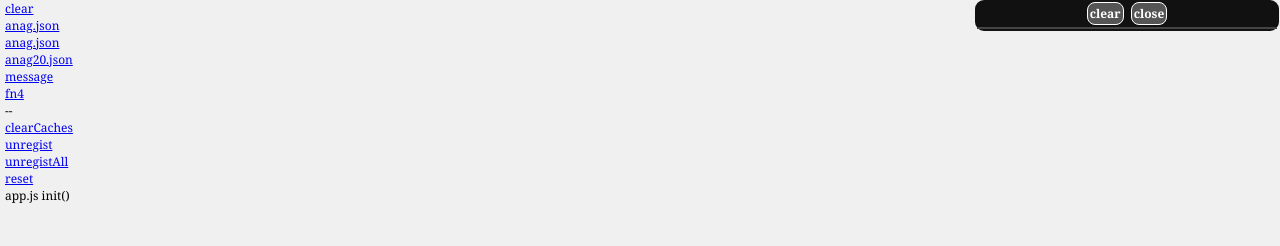
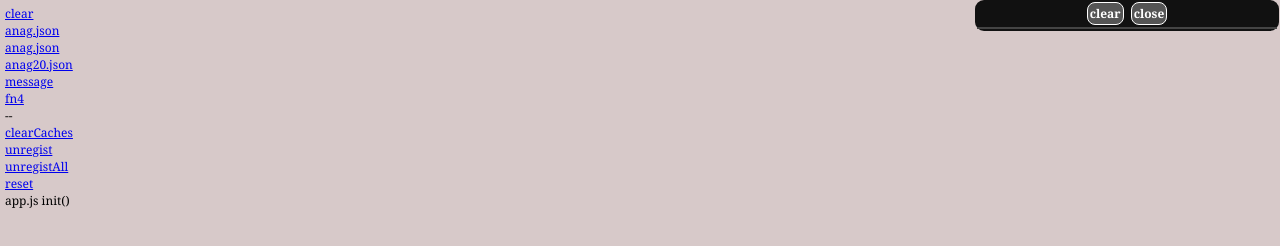
Before and after one commit to xmaterni/ua, a browser extension: page pwaes1/index.html in a window 1280 px wide. Drawn offline with nearby package versions, Linux system fonts and the light colour scheme; files that its build step writes are made by us from their sources.

Commit message:
10-11-22 (23:59)

```diff
--- a/pwaes4/style.less
+++ b/pwaes4/style.less
@@ -34,22 +34,16 @@ button {
 }
 
 body {
-  // position: relative;
-  padding: 0;
-  // margin: 0 auto 0 auto;
-  margin: 0 5px 0 5px;
+  position: relative;
+  padding: 5px;
+  margin: 0 auto;
   overflow-y: auto;
   overflow-x: auto;
-  // width: @body_width;
-  // height: @body_height;
-  // min-height: 100%;
-  background: #f0f0f0;
-  ;
+  background: #d7c9c9;
 }
 
 #page {
-  width: 90%;
-  height: 600px;
+  width: 100%;
   max-height: 600px;
   display: flex;
   flex-direction: column;
```
